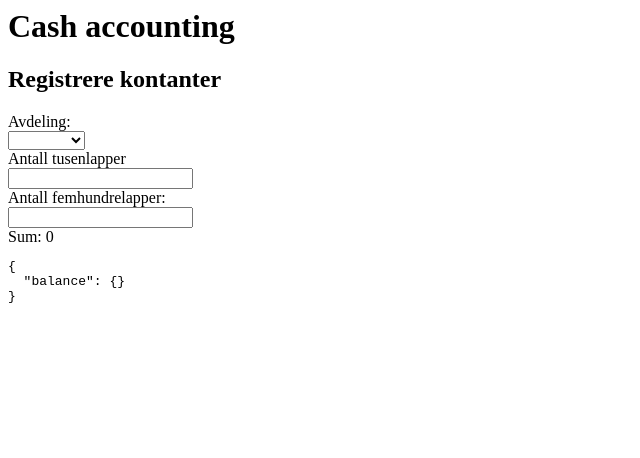
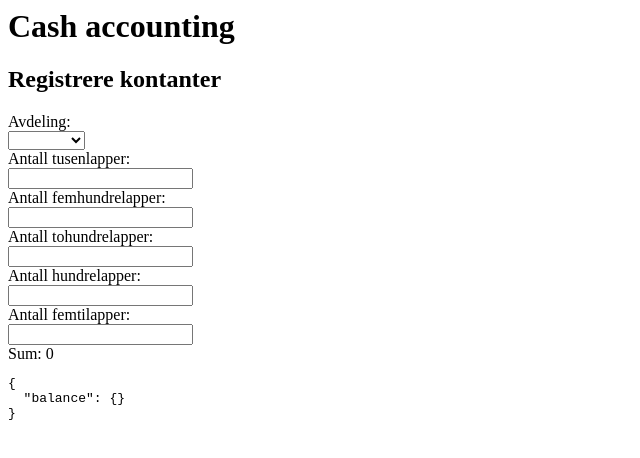
Before and after one commit to kristiania-pg6301-2024/pg6301-frontend-programming, a React (Vite) app in the folder client/: page / in a window 1280 px wide. Shown: the top 458 px of the page, without its empty margins (0-640 px from the left). Built offline with nearby package versions, Linux system fonts and the light colour scheme.

Commit message:
create inputs for all bill denomination types

```diff
--- a/client/src/components/settlement/newSettlementForm.jsx
+++ b/client/src/components/settlement/newSettlementForm.jsx
@@ -1,6 +1,6 @@
 import React, {useMemo, useState} from 'react';
 
-const DenominationTypes = {
+const BillDenominationTypes = {
     "kr1000": {
         description: "tusenlapper",
         value: 1000,
@@ -8,12 +8,24 @@ const DenominationTypes = {
     "kr500": {
         description: "femhundrelapper",
         value: 500
-    }
+    },
+    "kr200": {
+        description: "tohundrelapper",
+        value: 200
+    },
+    "kr100": {
+        description: "hundrelapper",
+        value: 100
+    },
+    "kr50": {
+        description: "femtilapper",
+        value: 50
+    },
 }
 
 function BillCountInput({settlement, setSettlement, denomination}) {
     return <div>
-        <div>Antall {DenominationTypes[denomination].description}:</div>
+        <div>Antall {BillDenominationTypes[denomination].description}:</div>
         <input
             type="number"
             value={settlement.balance[denomination]?.count || ""}
@@ -30,9 +42,9 @@ function BillCountInput({settlement, setSettlement, denomination}) {
 
 function sumBalance(balance) {
     let sum = 0;
-    for (const denonimation in DenominationTypes) {
+    for (const denonimation in BillDenominationTypes) {
         if (balance[denonimation]?.count) {
-            sum += balance[denonimation].count * DenominationTypes[denonimation].value;
+            sum += balance[denonimation].count * BillDenominationTypes[denonimation].value;
         }
     }
     return sum;
@@ -42,19 +54,6 @@ export function NewSettlementForm() {
     const allDepartments = [
         "Auksjon", "Bilder", "Bøker", "Cafeteria", "Elektro", "Godteri", "Kjøkken", "Møbler", "Popcorn", "Sport",
     ];
-
-    function handleChangeCount(e) {
-        setSettlement(old => ({
-            ...old,
-            balance: {
-                ...old.balance,
-                ["kr1000"]: {
-                    count: e.target.value
-                }
-            }
-        }))
-
-    }
 
     const [settlement, setSettlement] = useState({
         balance: {}
@@ -73,16 +72,14 @@ export function NewSettlementForm() {
                 {allDepartments.map(d => <option key={d} value={d}>{d}</option>)}
             </select>
         </div>
-        <div>
-            <div>Antall tusenlapper</div>
-            <input type="text" value={settlement.balance["kr1000"]?.count || ""} onChange={e => handleChangeCount(e)}/>
-        </div>
-        <BillCountInput
-            settlement={settlement}
-            setSettlement={setSettlement}
-            denomination={"kr500"}
-        />
-
+        {Object.keys(BillDenominationTypes).map(d =>
+            <BillCountInput
+                key={d}
+                settlement={settlement}
+                setSettlement={setSettlement}
+                denomination={d}
+            />
+        )}
         <div>
             Sum: {sum}
         </div>
```
